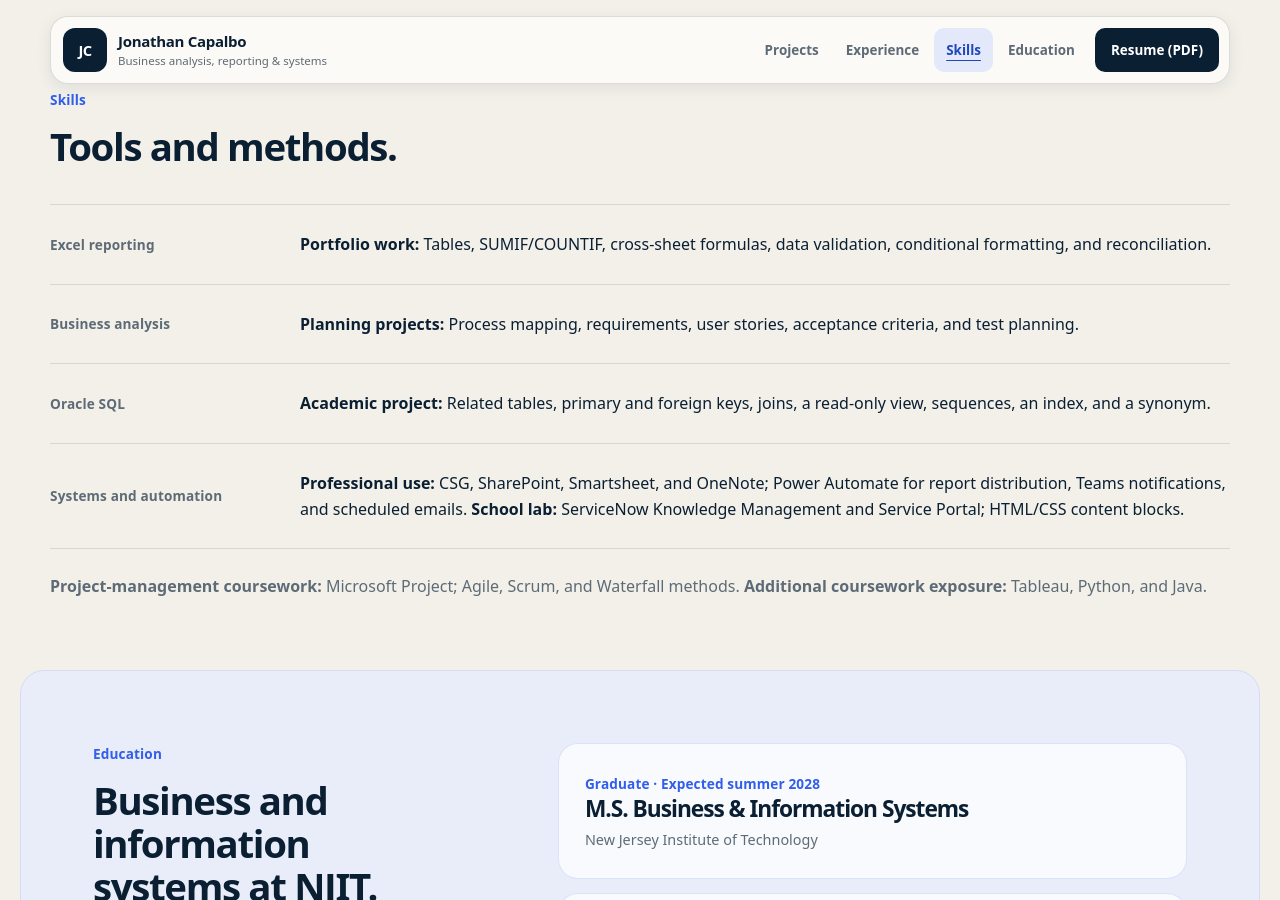
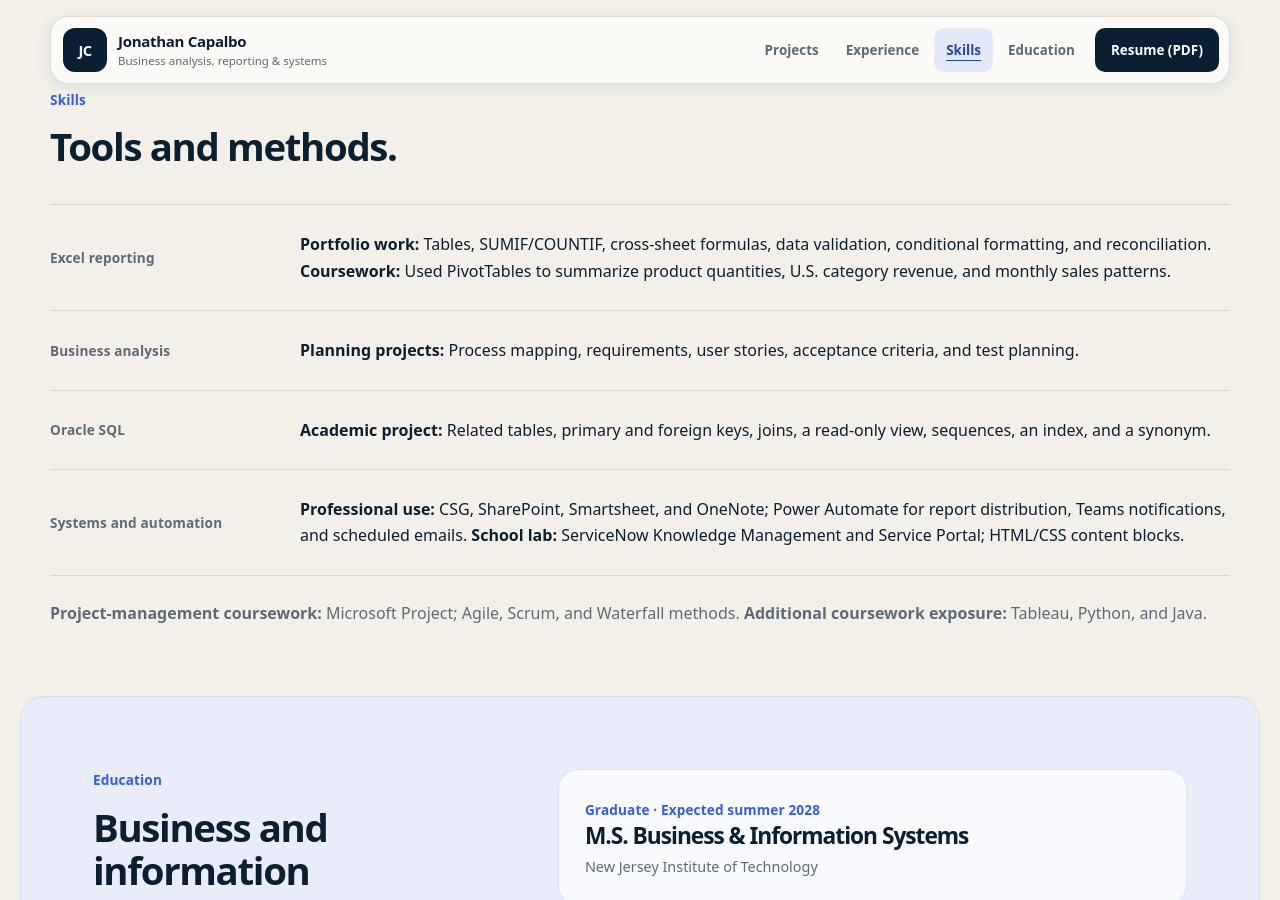
Before and after one commit to jon314159/JonathanCapalbo.me, a Jekyll site: the page index.html, which Jekyll copies as it is, in a window 1280 px wide and 900 px high, scrolled down 4193 px. Built offline with Jekyll 4.4.1, drawn with Linux system fonts in a browser that asks for light colours.

Commit message:
Show PivotTable coursework on site and resumes

```diff
--- a/index.html
+++ b/index.html
@@ -223,7 +223,7 @@
         <div class="skill-groups tools-methods">
           <article>
             <h3 class="skill-index">Excel reporting</h3>
-            <p><strong>Portfolio work:</strong> Tables, SUMIF/COUNTIF, cross-sheet formulas, data validation, conditional formatting, and reconciliation.</p>
+            <p><strong>Portfolio work:</strong> Tables, SUMIF/COUNTIF, cross-sheet formulas, data validation, conditional formatting, and reconciliation. <strong>Coursework:</strong> Used PivotTables to summarize product quantities, U.S. category revenue, and monthly sales patterns.</p>
           </article>
           <article>
             <h3 class="skill-index">Business analysis</h3>
--- a/tools/resume_content.json
+++ b/tools/resume_content.json
@@ -69,7 +69,7 @@
       "summary": "Customer operations professional with experience automating report distribution, investigating account and system issues, and documenting team handoffs. Project work covers Excel reporting, ServiceNow, and requirements analysis. Pursuing an M.S. in Business &amp; Information Systems at NJIT.",
       "skills": [
         "<b>Business analysis (projects):</b> Process mapping, requirements, acceptance criteria, UAT planning.",
-        "<b>Reporting / automation:</b> Power Automate; Excel tables, SUMIF/COUNTIF, cross-sheet formulas, data validation, conditional formatting, and reconciliation (portfolio).",
+        "<b>Reporting / automation:</b> Power Automate; Excel tables, SUMIF/COUNTIF, cross-sheet formulas, data validation, conditional formatting, and reconciliation (portfolio); PivotTables (coursework).",
         "<b>Workplace tools:</b> CSG, SharePoint, Smartsheet, and OneNote.",
         "<b>Data / systems:</b> Oracle SQL - joins, keys, constraints, views (academic); ServiceNow Knowledge Management and Service Portal (lab)."
       ],
@@ -124,7 +124,7 @@
       "headline": "Reporting &amp; Operations",
       "summary": "Customer operations professional pursuing entry-level reporting and operations roles. Experience reviewing records and automating internal report distribution with Power Automate. Portfolio Excel work covers monthly reporting and reconciliation using fictional data; academic SQL work covers relational data and queries.",
       "skills": [
-        "<b>Portfolio Excel:</b> Tables, SUMIF/COUNTIF, cross-sheet formulas, data validation, conditional formatting, and reconciliation.",
+        "<b>Portfolio Excel:</b> Tables, SUMIF/COUNTIF, cross-sheet formulas, data validation, conditional formatting, and reconciliation. <b>Excel coursework:</b> PivotTables for sales-data summaries.",
         "<b>Professional:</b> Power Automate, CSG, SharePoint, Smartsheet, OneNote, issue investigation, documentation, and handoffs.",
         "<b>Academic SQL:</b> Oracle SQL, relational tables, joins, keys, constraints, and views.",
         "<b>Academic lab:</b> ServiceNow Knowledge Management and Service Portal.<br/><b>Additional coursework:</b> Tableau, Python, and Java."
```
Also changed, not shown: 2 other files.
